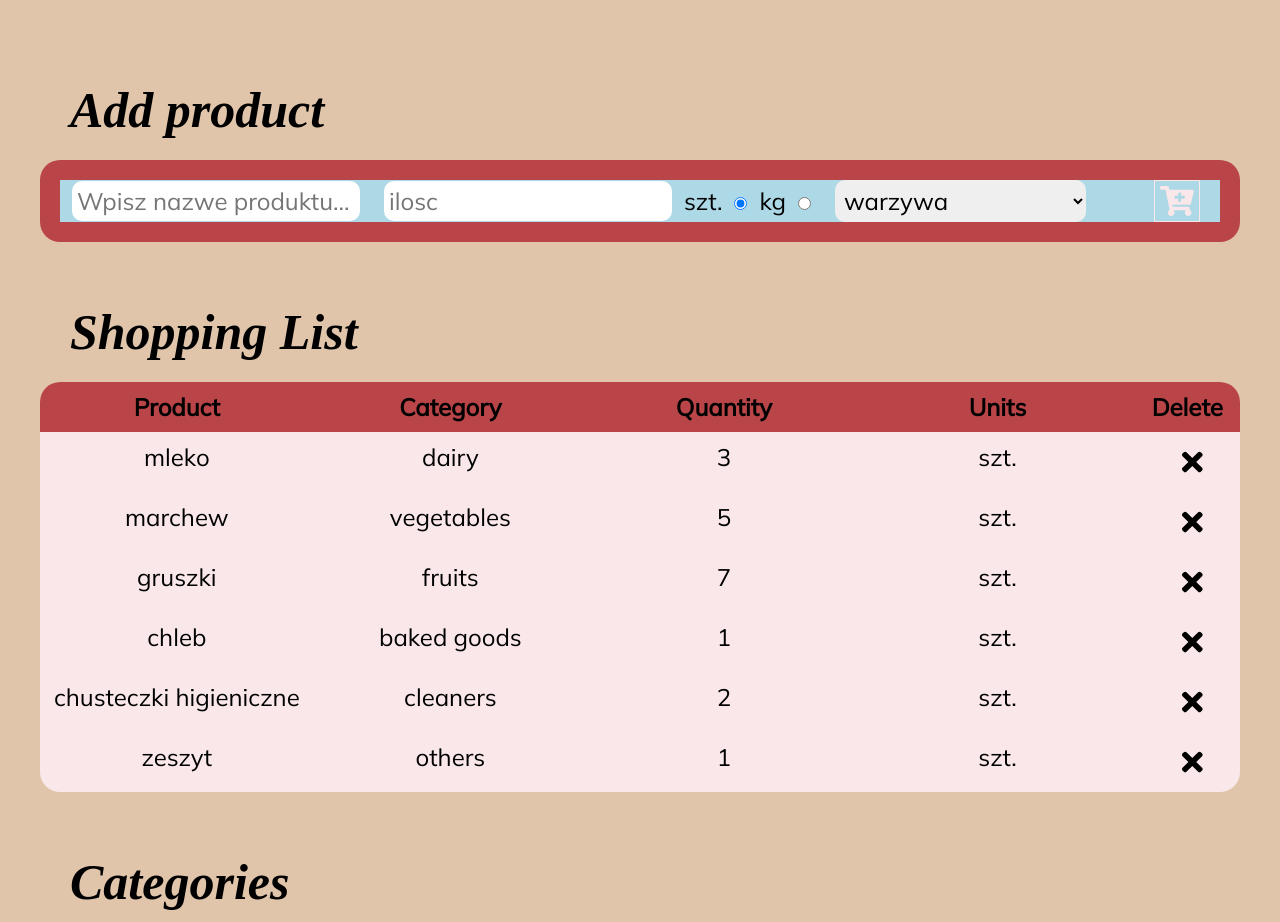
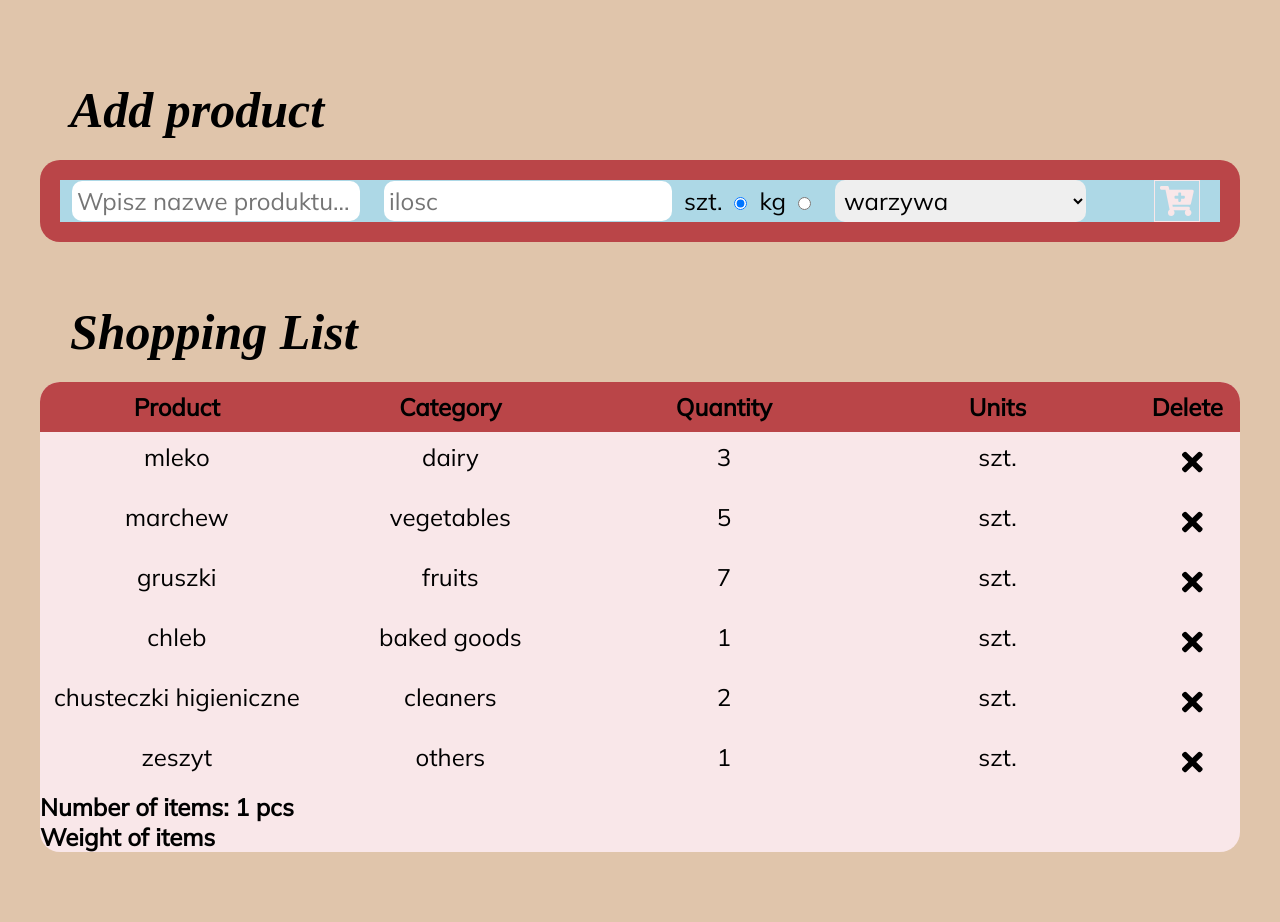
Before and after one commit to susanel/shopping-list-app, a React (Create React App) app: page / in a window 1280 px wide. Shown: the top 922 px of the page. Built offline with nearby package versions, Linux system fonts and the light colour scheme; a web font is replaced by a local one.

Commit message:
add countProducts() to App.js

```diff
--- a/src/components/App.js
+++ b/src/components/App.js
@@ -54,10 +54,12 @@ class App extends Component {
     ],
     filteredProducts: [],
     isFiltered: false,
+    itemsNumber: 1,
   };
 
   addProduct = (name, category, quantity, unit) => {
     // console.log("dodaj obiekt");
+    quantity = quantity * 1;
     const product = {
       id: this.counter,
       name,
@@ -76,8 +78,6 @@ class App extends Component {
   };
 
   deleteProduct = (id) => {
-    console.log("klik");
-
     let products = [...this.state.products];
     products = products.filter((product) => product.id !== id);
     let filteredProducts = [...this.state.filteredProducts];
@@ -90,14 +90,38 @@ class App extends Component {
   };
 
   filterProducts = (category) => {
-    console.log(category);
-    let products = [...this.state.products];
-    products = products.filter((product) => product.category === category);
+    if (category === "all") {
+      this.setState({
+        filteredProducts: [],
+        isFiltered: false,
+      });
+    } else {
+      let products = [...this.state.products];
+      products = products.filter((product) => product.category === category);
+      this.setState({
+        filteredProducts: products,
+        isFiltered: true,
+      });
+    }
+  };
+
+  //Znalezc inny sposob na liczenie
+  countProducts = () => {
+    let itemsNumber = 0;
+    this.state.products.forEach((product) => (itemsNumber += product.quantity));
+    console.log(itemsNumber);
+
     this.setState({
-      filteredProducts: products,
-      isFiltered: true,
+      itemsNumber,
     });
   };
+
+  componentDidUpdate(prevProps, prevState) {
+    if (prevState.products.length !== this.state.products.length) {
+      console.log("inny");
+      this.countProducts();
+    }
+  }
 
   render() {
     return (
@@ -110,6 +134,7 @@ class App extends Component {
           filteredProducts={this.state.filteredProducts}
           delete={this.deleteProduct}
           isFiltered={this.state.isFiltered}
+          itemsNumber={this.state.itemsNumber}
         />
         <h1>Categories</h1>
         <CategoryList filter={this.filterProducts} />
--- a/src/components/ShoppingList.js
+++ b/src/components/ShoppingList.js
@@ -20,6 +20,10 @@ const ShoppingList = (props) => {
       <div className="table-tile main">Units</div>
       <div className="table-tile main">Delete</div>
       {props.isFiltered ? filteredItems : items}
+      <div className="count">
+        <h4>Number of items: {props.itemsNumber} pcs</h4>
+        <h4>Weight of items</h4>
+      </div>
     </div>
   );
 };
```
